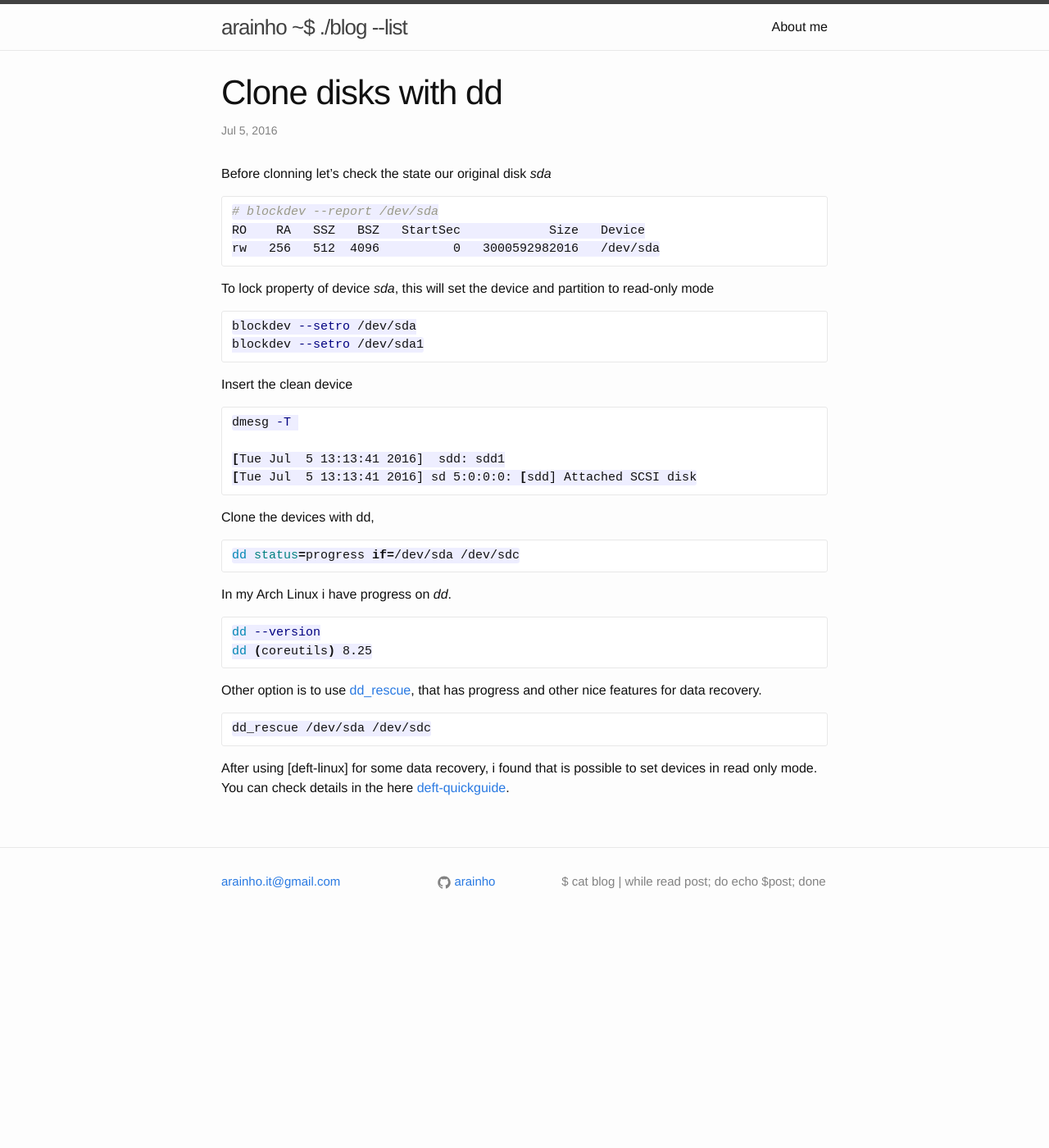
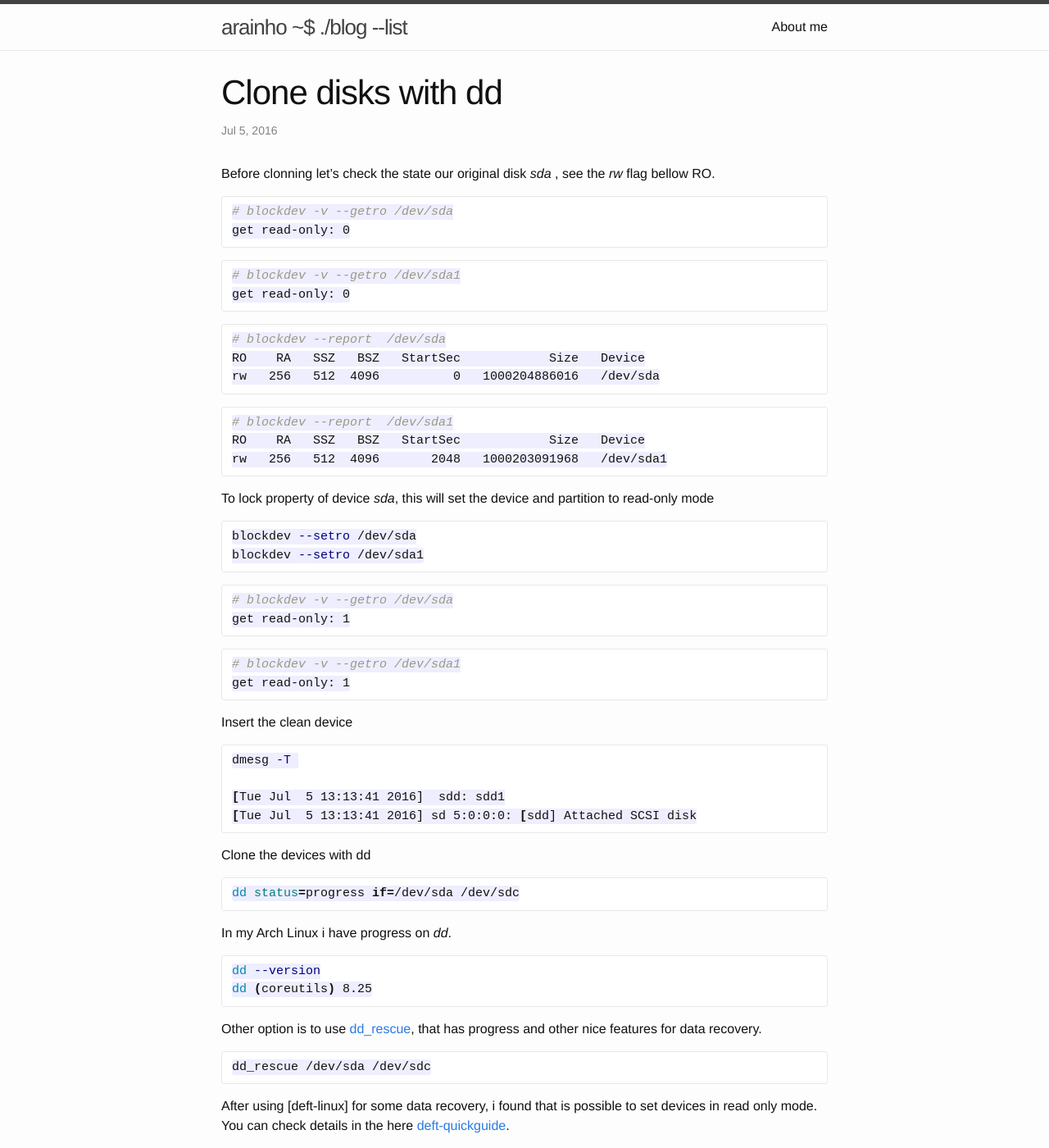
Before and after one commit to arainho/arainho.github.io, a Jekyll site: the page built from _posts/2016-07-05-clone-disks-with-dd.md, in a window 1280 px wide and 1400 px high. Shown: the whole window at 82% size. Built offline with Jekyll 4.4.1, drawn with Linux system fonts in a browser that asks for light colours.

Commit message:
fix bash commands

````diff
--- a/_posts/2016-07-05-clone-disks-with-dd.md
+++ b/_posts/2016-07-05-clone-disks-with-dd.md
@@ -5,13 +5,29 @@ date:   2016-07-05 11:51
 categories: clone disks dd dd_rescue
 ---
 
-Before clonning let's check the state our original disk _sda_
+Before clonning let's check the state our original disk _sda_ , see the _rw_ flag bellow RO.
+
 ```sh
-# blockdev --report /dev/sda
-RO    RA   SSZ   BSZ   StartSec            Size   Device
-rw   256   512  4096          0   3000592982016   /dev/sda
+# blockdev -v --getro /dev/sda
+get read-only: 0
 ```
 
+```sh
+# blockdev -v --getro /dev/sda1
+get read-only: 0
+```
+
+```sh
+# blockdev --report  /dev/sda
+RO    RA   SSZ   BSZ   StartSec            Size   Device
+rw   256   512  4096          0   1000204886016   /dev/sda
+```
+
+```sh
+# blockdev --report  /dev/sda1
+RO    RA   SSZ   BSZ   StartSec            Size   Device
+rw   256   512  4096       2048   1000203091968   /dev/sda1
+```
 
 To lock property of device _sda_, this will set the device and partition to read-only mode
 ```sh
@@ -19,8 +35,19 @@ blockdev --setro /dev/sda
 blockdev --setro /dev/sda1
 ```
 
+```sh
+# blockdev -v --getro /dev/sda
+get read-only: 1
+```
+
+```sh
+# blockdev -v --getro /dev/sda1
+get read-only: 1
+```
+
 
 Insert the clean device
+
 ```sh
 dmesg -T
 
@@ -28,18 +55,21 @@ dmesg -T
 [Tue Jul  5 13:13:41 2016] sd 5:0:0:0: [sdd] Attached SCSI disk
 ```
 
-Clone the devices with dd,
+Clone the devices with dd
+
 ```sh
 dd status=progress if=/dev/sda /dev/sdc
 ```
 
 In my Arch Linux i have progress on _dd_.
+
 ```sh
 dd --version
 dd (coreutils) 8.25
 ```
 
 Other option is to use [dd_rescue], that has progress and other nice features for data recovery.
+
 ```sh
 dd_rescue /dev/sda /dev/sdc
 ```
````
